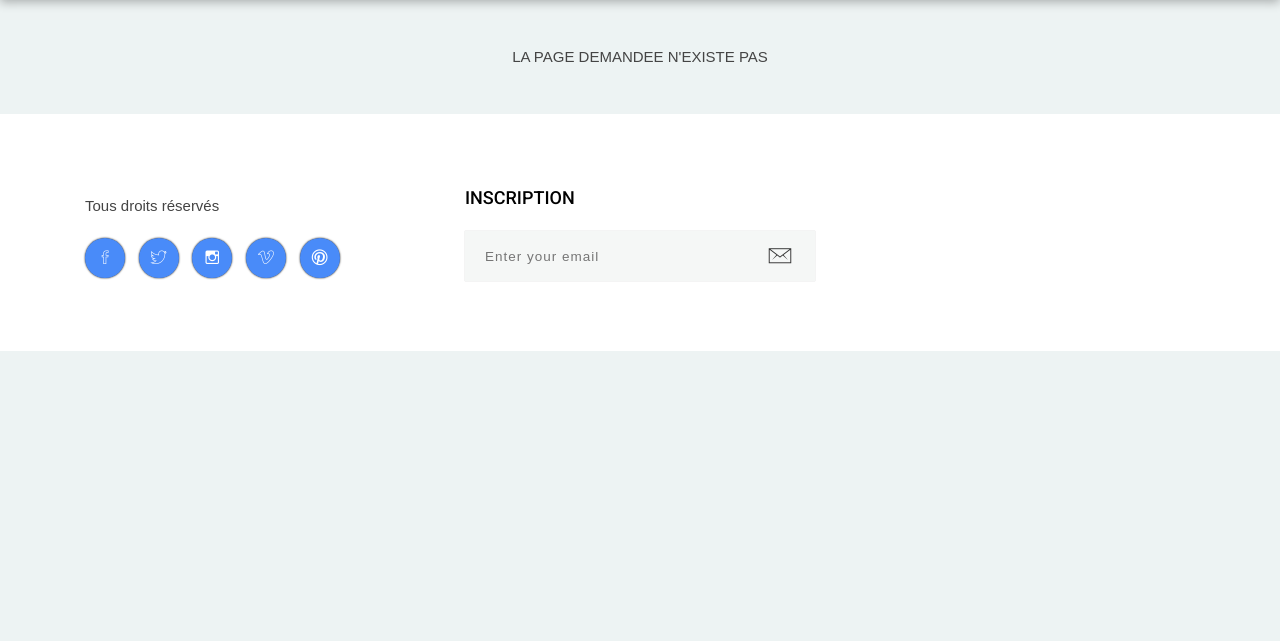
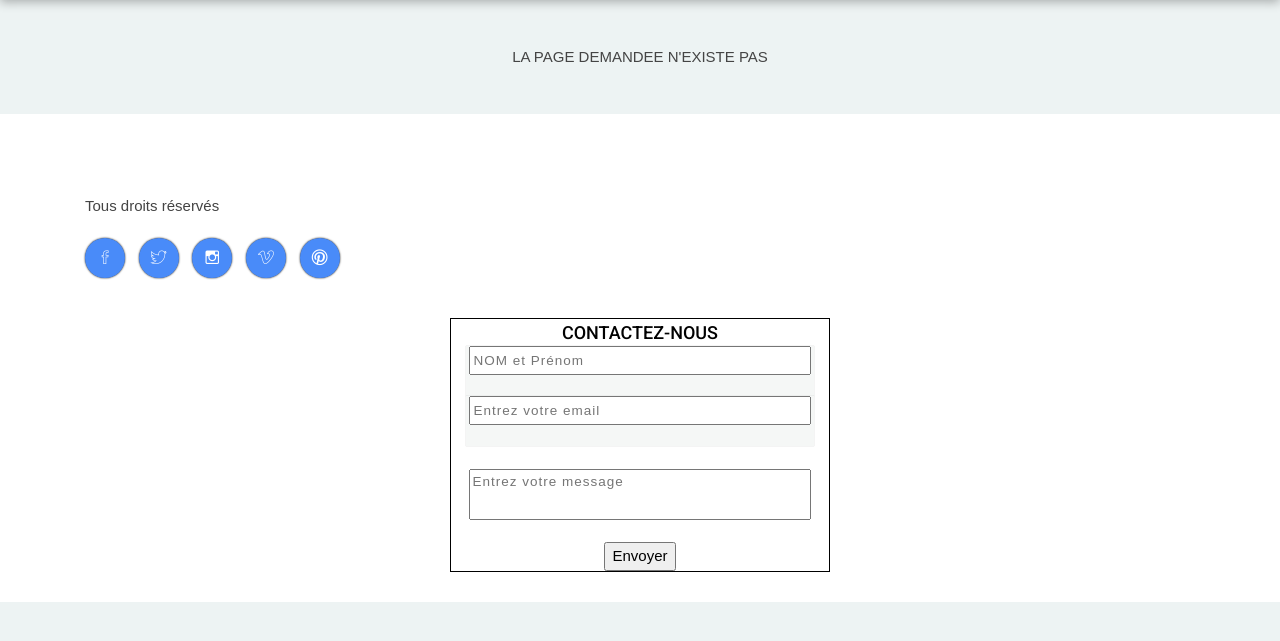
Before and after one commit to ElGam/blog_mvc, a PHP site: page /template in a window 1280 px wide. Shown: the part 60-701 px from the top of the page. Run offline with PHP 8.4, Linux system fonts and the light colour scheme; some web fonts are replaced.

Commit message:
Ajout Formulaire de Contact

```diff
--- a/views/template.php
+++ b/views/template.php
@@ -70,20 +70,29 @@
 					</div><!-- footer-section -->
 				</div><!-- col-lg-4 col-md-6 -->
 
-				<div class="col-lg-4 col-md-6">
-					<div class="footer-section">
 
-						<h4 class="title"><b>INSCRIPTION</b></h4>
-						<div class="input-area">
-							<form>
-								<input class="email-input" type="text" placeholder="Enter your email">
-								<button class="submit-btn" type="submit"><i class="icon ion-ios-email-outline"></i></button>
+                <section id="contactez-nous"><center>
+				<div class="col-lg-4 col-md-6" style="border:1px solid black;">
+					<div class="footer-section2">
+
+						<h4 class="title"><b>CONTACTEZ-NOUS</b></h4>
+						<form>
+                        <div class="input-area">
+                                <input style="width:98%;" id="nom_prenom" placeholder="NOM et Prénom">
+                        </div>
+                        <div class="input-area">
+                                <input style="width:98%;" id="email" type="email" placeholder="Entrez votre email">
+
+                        </div><br>
+                            <input type="hidden" name="formulaire" value="true">
+                                <textarea placeholder="Entrez votre message" id="message" class="form-group" cols="150" style="resize:none;width:98%" ></textarea>
+								<button class="submit-btn" id="contactButton" type="button">Envoyer</button> <br>
 							</form>
-						</div>
+
 
 					</div><!-- footer-section -->
 				</div><!-- col-lg-4 col-md-6 -->
-
+</center></section>
 			</div><!-- row -->
 		</div><!-- container -->
 	</footer>
@@ -99,5 +108,60 @@
 
 	<script src="public/common-js/scripts.js"></script>
 
+<script>
+//FONCTION DE VERIFICATION DE LA CONFORMITE DE L'EMAIL
+function isEmail(email) {
+  var regex = /^([a-zA-Z0-9_.+-])+\@(([a-zA-Z0-9-])+\.)+([a-zA-Z0-9]{2,4})+$/;
+  return regex.test(email);
+}
+
+//EVENEMENT: LORS DU CLIC SUR LE BOUTON DU FORMULAIRE DE CONTACT
+$("#contactButton").click(function(){
+    //RECUPERATION DES VALEURS DES CHAMPS
+    var email = $('#email').val();
+    var nom_prenom = $('#nom_prenom').val();
+    var message = $('#message').val();
+
+        //ON VERIFIE QUE L'EMAIL EST VALIDE
+        if(isEmail(email))
+            {
+                //L'EMAIL EST VALIDE
+                console.log('Email valide');
+
+                //ET QUE LA TAILLE DU MESSAGE EST COMPRISE ENTRE 50 ET 1500
+                if(message.length > 50 && message.length < 1500 && nom_prenom.length > 5 && nom_prenom.length < 100)
+                    {
+                        //LE MESSAGE EST VALIDE
+                        console.log("Message ou Nom et Prénom non valides !");
+
+                        //ENVOIE D'UNE REQUETE AJAX SUR LA PAGE PHP DE CONTACT AVEC LES VALEURS DES CHAMPS
+                        $.get("contactezNous.php?nom_prenom=" +nom_prenom+ "&email=" +email+ "&message=" +message, function(data, status){
+                        console.log("Data: " + data + "\nStatus: " + status);
+
+                        //SI LA PAGE RENVOIE TRUE (mail envoyé)
+                        if(data == "true")
+                        {
+                            //ON INDIQUE A L'UTILISATEUR QUE LE MAIL EST ENVOYé
+                            $('.footer-section2').html("<b>Message envoyé !</b>");
+                        }
+                        else{
+                        //SINON ON LUI INDIQUE QU'IL Y A UNE ERREUR
+                        $('#contactez-nous').html("<center><b>ERREUR</b></center>");
+                    }
+                    });
+
+                }
+                else{
+                    //MESSAGE NON VALIDE
+                    console.log("Taille du message ou du nom-prénom non valide !");
+                }
+            }
+            else{
+                console.log("Email non valide");
+            }
+});
+
+    </script>
+
 </body>
 </html>
```
Also changed, not shown: contactezNous.php (added, +29 -0 lines).
